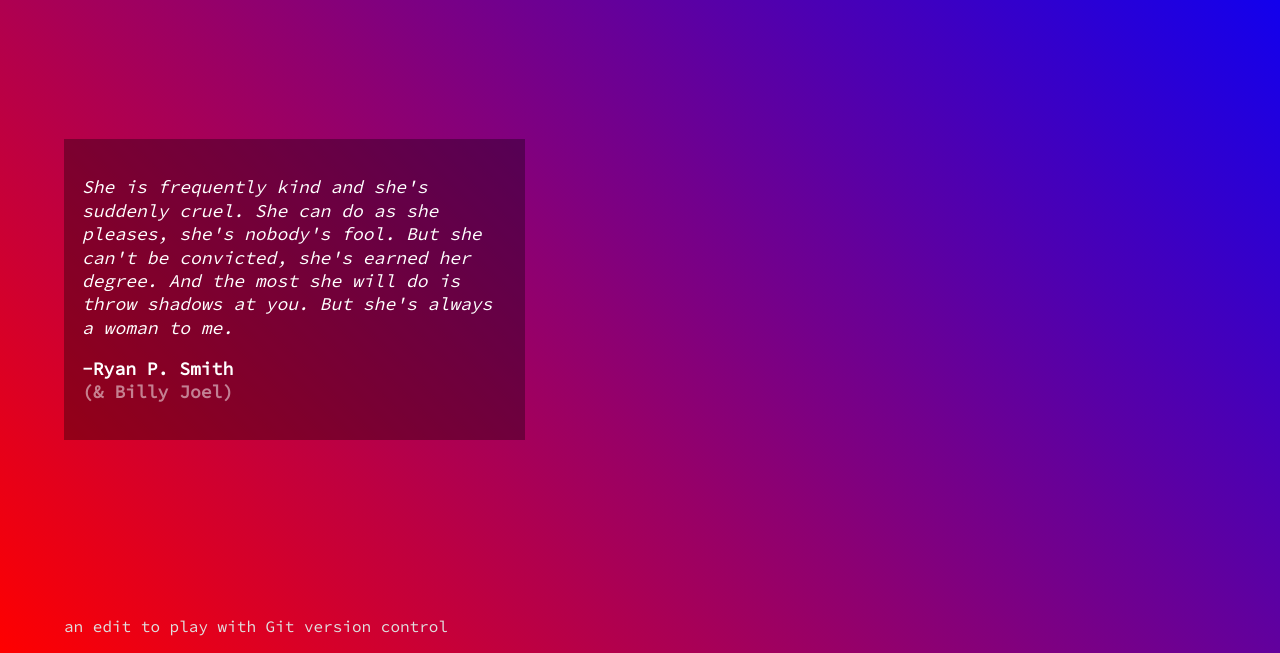
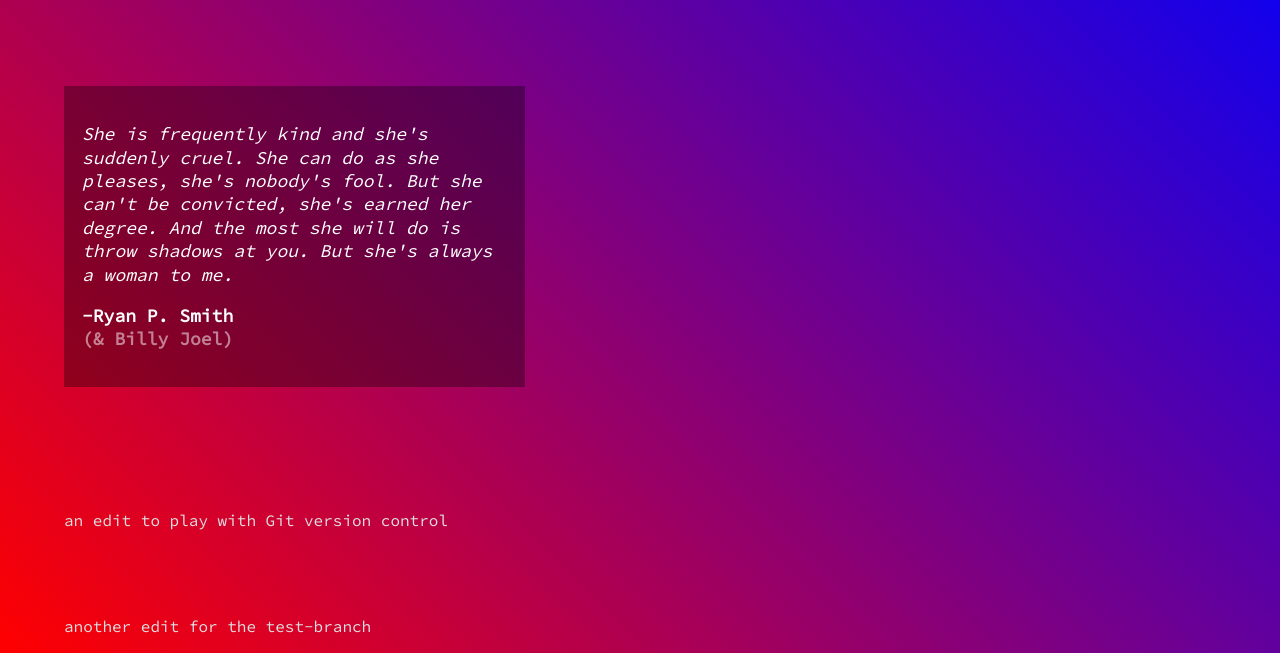
Before and after one commit to ryanpsmith26/samantha-dever-tribute, a plain HTML site: page index.html in a window 1280 px wide. Shown: the part 147-800 px from the top of the page. Drawn offline with Linux system fonts and the light colour scheme.

Commit message:
added paragraph to index for test-branch

```diff
--- a/index.html
+++ b/index.html
@@ -33,6 +33,8 @@
 
         <p>an edit to play with Git version control</p>
 
+        <p>another edit for the test-branch</p>
+
       </div> <!-- end .index-container -->
     </div> <!-- end .index-body -->
 
```
